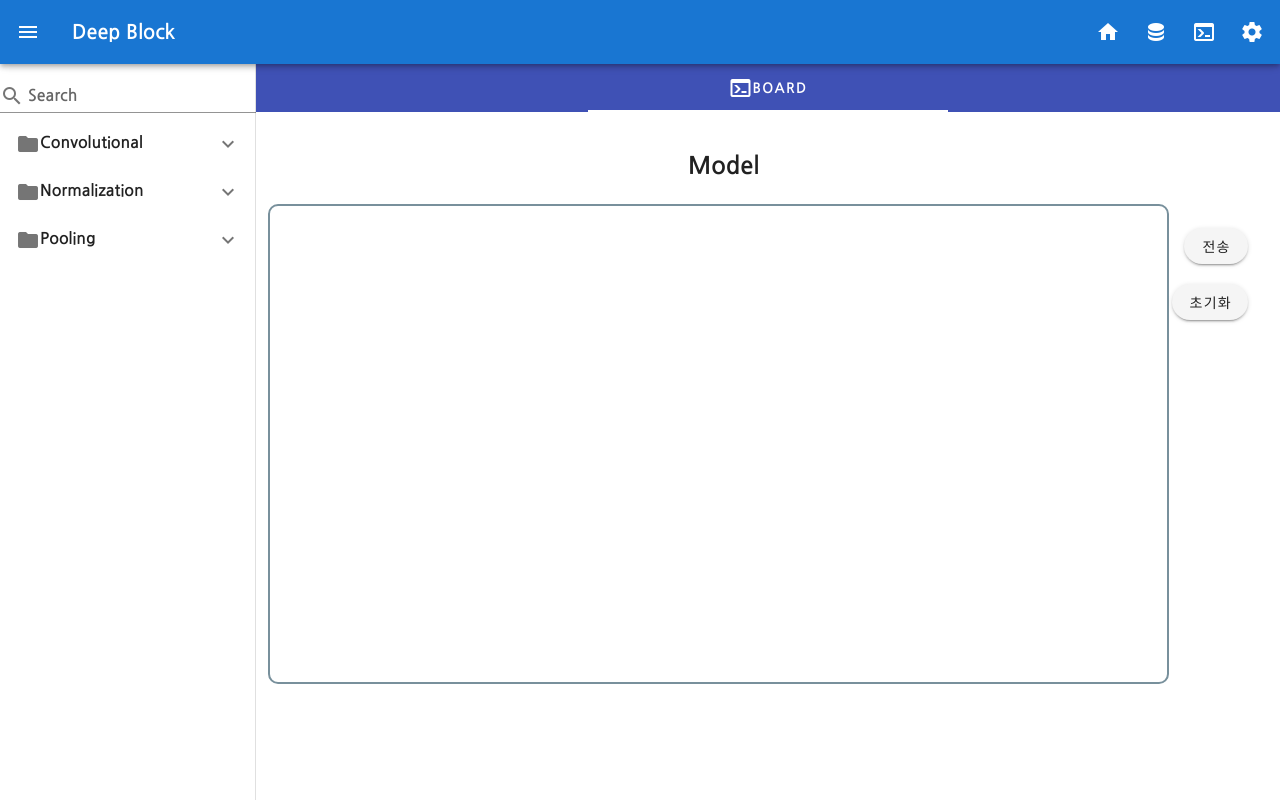
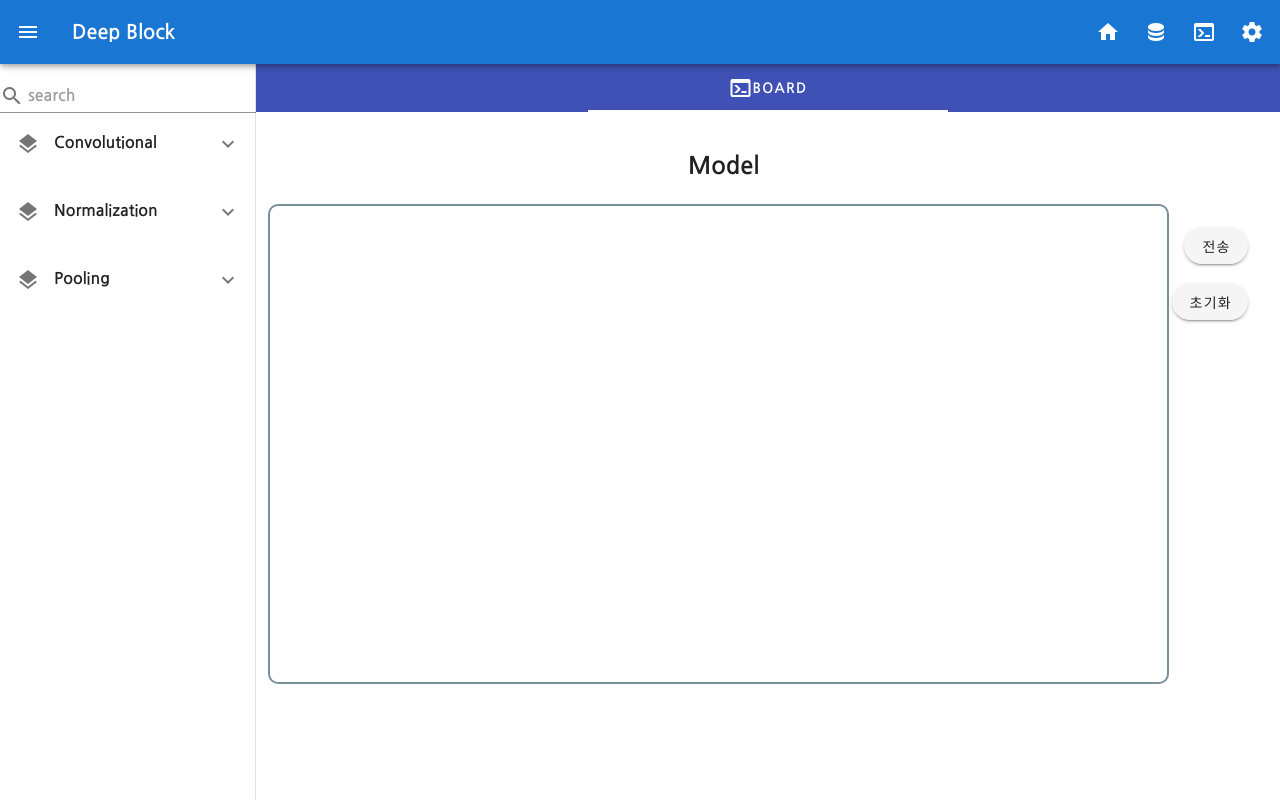
Before and after one commit to devsungmin/Deepblock-Frontend-Study, a Vue app in the folder final-study/: page /board in a window 1280 px wide. Built offline with nearby package versions, Linux system fonts and the light colour scheme.

Commit message:
fix pallet layout

```diff
--- a/final-study/src/App.vue
+++ b/final-study/src/App.vue
@@ -6,7 +6,7 @@
 </template>
 
 <script>
-import Main from '@/components/Main'
+import Main from '@/views/Main'
 export default {
   name: 'App',
 
--- a/final-study/src/views/Block.vue
+++ b/final-study/src/components/Block.vue
@@ -94,7 +94,7 @@ h1
   border-radius: 10px
   margin-top: 20px
   text-align: center
-  overflow: inherit
+  overflow: auto
 
 .resultBtn,
 .resetBtn
--- a/final-study/src/views/Pallet.vue
+++ b/final-study/src/components/Pallet.vue
@@ -1,15 +1,17 @@
 <template>
   <v-navigation-drawer v-model="pallet" clipped app>
+
     <v-text-field
-      class="searchBar"
+      v-model="search"
       hide-details
-      label="Search"
+      placeholder="search"
       prepend-inner-icon="mdi-magnify"
     />
-    <v-list class="sidebar-list layer" nav rounded elevation>
+
+    <v-list class="sidebar-list layer" nav rounded elevation expand>
       <v-list-group>
         <template v-slot:activator>
-          <v-list-item-title><v-icon>mdi-folder</v-icon>Convolutional</v-list-item-title>
+          <v-list-item-title><v-icon style="margin-right: 8%">mdi-layers</v-icon>Convolutional</v-list-item-title>
         </template>
         <draggable :list="convol" :group="{ type: 'convol', pull: 'clone'}">
           <v-list-item
@@ -17,7 +19,6 @@
             v-for="con in convol"
             :key="con.type"
             :group="{ type: 'type', put: false }"
-            @click="moveItem"
           >
             <v-list-item-content>
               <v-list-item-title class="block">
@@ -30,7 +31,7 @@
 
        <v-list-group>
         <template v-slot:activator>
-          <v-list-item-title><v-icon>mdi-folder</v-icon>Normalization</v-list-item-title>
+          <v-list-item-title><v-icon style="margin-right: 8%">mdi-layers</v-icon>Normalization</v-list-item-title>
         </template>
         <draggable :list="nomalization" :group="{ type: 'nomalization', pull: 'clone'}">
           <v-list-item
@@ -38,7 +39,6 @@
             v-for="nom in nomalization"
             :key="nom.type"
             :group="{ type: 'type', put: false }"
-            @click="moveItem"
           >
             <v-list-item-content>
               <v-list-item-title class="block">
@@ -51,7 +51,7 @@
 
        <v-list-group>
         <template v-slot:activator>
-          <v-list-item-title><v-icon>mdi-folder</v-icon>Pooling</v-list-item-title>
+          <v-list-item-title><v-icon style="margin-right: 8%">mdi-layers</v-icon>Pooling</v-list-item-title>
         </template>
         <draggable :list="pooling" :group="{ type: 'pooling', pull: 'clone'}">
           <v-list-item
@@ -59,7 +59,6 @@
             v-for="pool in pooling"
             :key="pool.type"
             :group="{ type: 'type', put: false }"
-            @click="moveItem"
           >
             <v-list-item-content>
               <v-list-item-title class="block">
@@ -106,13 +105,8 @@ export default {
       { key: "pooling", type: "maxPooling1d", ID: "p7"},
       { key: "pooling", type: "maxPooling2d", ID: "p8"},
       { key: "pooling", type: "maxPooling3d", ID: "p9"},
-    ]
-  }),
-  methods: {
-    moveItem: function() {
-      console.log("클릭 함!");
-    },
-  },
+    ],
+  })
 };
 </script>
 
@@ -121,13 +115,32 @@ h1
   color: black
   text-align: center
 
+#searchbtn
+  margin-top: 5%
+  align: end
+
+.v-list-item__content
+  padding: 2%
+  margin-bottom: 2%
+  font-size: 16px
+
+.v-list-item,
+.v-list--nav .v-list-item:not(:last-child):not(:only-child),
+.v-list--rounded .v-list-item:not(:last-child):not(:only-child)
+  margin-bottom: 2%
+
+.v-list-group
+  margin-bottom: 20px
+
 .block
   width: 50%
   font-size: 100%
   height: auto
+  margin-left:5%
 
 .convol,
 .pooling,
 .nomalization
   width: auto
+  font-size: 10px
 </style>
--- a/final-study/src/components/Board.vue
+++ b/final-study/src/views/Board.vue
@@ -9,7 +9,7 @@
 </template>
 
 <script>
-import pallet from '@/views/Pallet.vue'
+import pallet from '@/components/Pallet.vue'
 export default {
   name: "Board",
   components: {
```
Also changed, not shown: final-study/src/router/index.js (+5 -5 lines), final-study/src/components/Dataset.vue (renamed from final-study/src/views/Dataset.vue), final-study/src/components/Settings.vue (renamed from final-study/src/views/Settings.vue), final-study/src/components/chart.vue (renamed from final-study/src/views/chart.vue), final-study/src/views/Main.vue (renamed from final-study/src/components/Main.vue).
